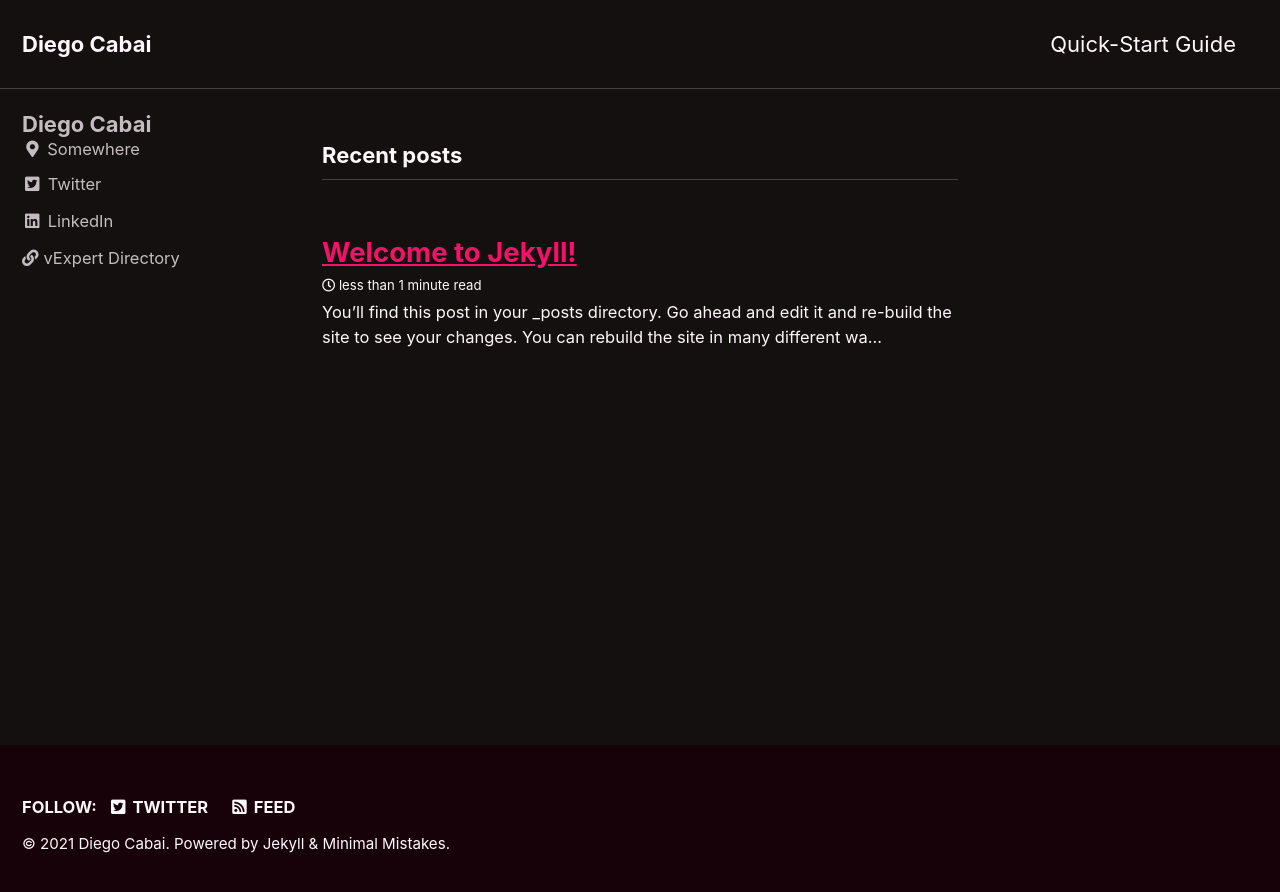
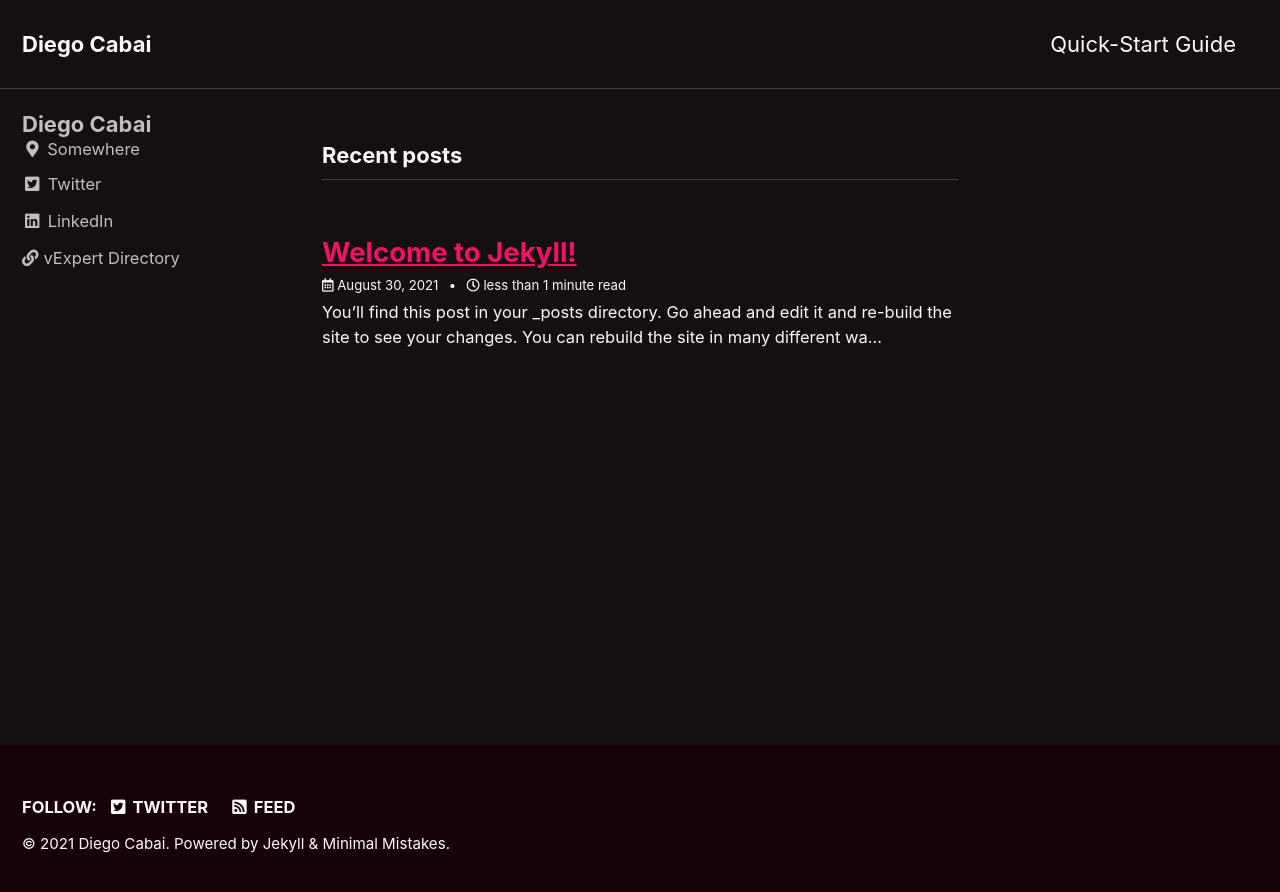
Before and after one commit to dcabai/dcabai.github.io, a Jekyll site: the page built from index.html, in a window 1280 px wide. Shown: the top 892 px of the page. Built offline with Jekyll 4.4.1, drawn with Linux system fonts in a browser that asks for light colours; cached includes are drawn as plain includes; the list of posts is cut into pages by our own code.

Commit message:
Update _config.yml

```diff
--- a/_config.yml
+++ b/_config.yml
@@ -27,7 +27,7 @@
 teaser                   : # path of fallback teaser image, e.g. "/assets/images/500x300.png"
 logo                     : # path of logo image to display in the masthead, e.g. "/assets/images/88x88.png"
 masthead_title           : # overrides the website title displayed in the masthead, use " " for no title
-# breadcrumbs            : false # true, false (default)
+breadcrumbs              : true #false (default)
 words_per_minute         : 200
 comments:
   provider               : # false (default), "disqus", "discourse", "facebook", "staticman", "staticman_v2", "utterances", "giscus", "custom"
@@ -294,3 +294,4 @@
       comments: # true
       share: true
       related: true
+      show_date: true
```
